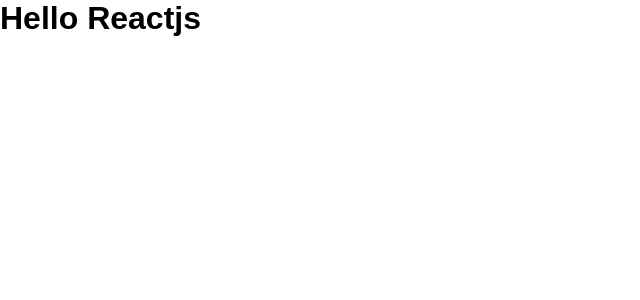
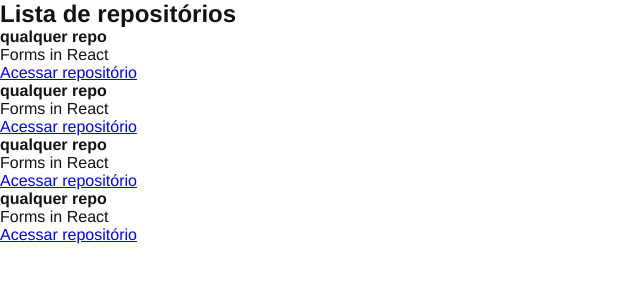
Before and after one commit to barralucas/Ignite-react, a React app: page / in a window 1280 px wide. Shown: the top 300 px of the page, without its empty margins (0-640 px from the left). Built offline with nearby package versions, Linux system fonts and the light colour scheme.

Commit message:
primeiro componente react

```diff
--- a/src/App.jsx
+++ b/src/App.jsx
@@ -1,5 +1,6 @@
+import {RepositoryList} from './components/RepositoryList';
 import './styles/global.scss';
 
 export function App(){
-    return <h1>Hello Reactjs</h1>
+    return <RepositoryList />
 }
--- /dev/null
+++ b/src/components/RepositoryList.jsx
@@ -0,0 +1,49 @@
+const RepositoryName = 'qualquer repo';
+
+export function RepositoryList() {
+    return (
+        <section className="repository-list">
+            <h1>Lista de repositórios</h1>
+
+            <ul>
+                <li>
+                    <strong>{RepositoryName}</strong>
+                    <p>Forms in React</p>
+
+                    <a href="#">
+                        Acessar repositório
+                    </a>
+                </li>
+
+                <li>
+                    <strong>{RepositoryName}</strong>
+                    <p>Forms in React</p>
+
+                    <a href="#">
+                        Acessar repositório
+                    </a>
+                </li>
+
+
+                <li>
+                    <strong>{RepositoryName}</strong>
+                    <p>Forms in React</p>
+
+                    <a href="#">
+                        Acessar repositório
+                    </a>
+                </li>
+
+
+                <li>
+                    <strong>{RepositoryName}</strong>
+                    <p>Forms in React</p>
+
+                    <a href="#">
+                        Acessar repositório
+                    </a>
+                </li>
+            </ul>
+        </section>
+    );
+}
--- a/src/styles/global.scss
+++ b/src/styles/global.scss
@@ -6,5 +6,6 @@
 
 
 body {
-    font-family: Arial, Helvetica, sans-serif;
+    font: 16px "Helvetica Neue", Arial, sans-serif;
+    color: #121214;
 }
```
